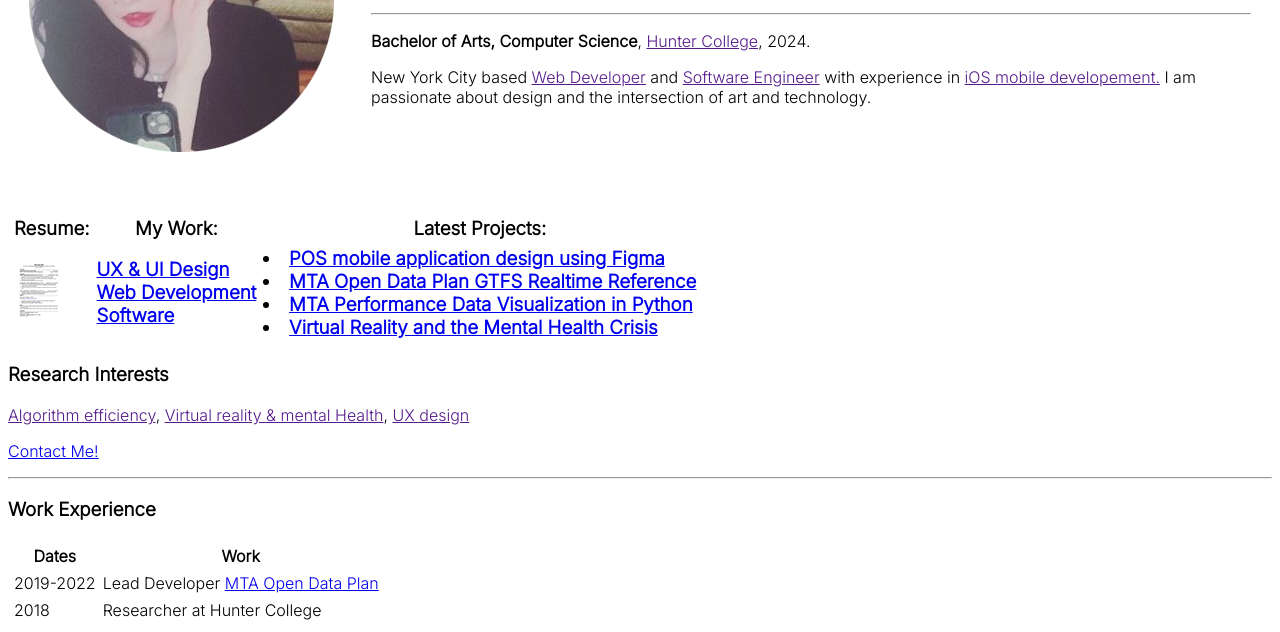
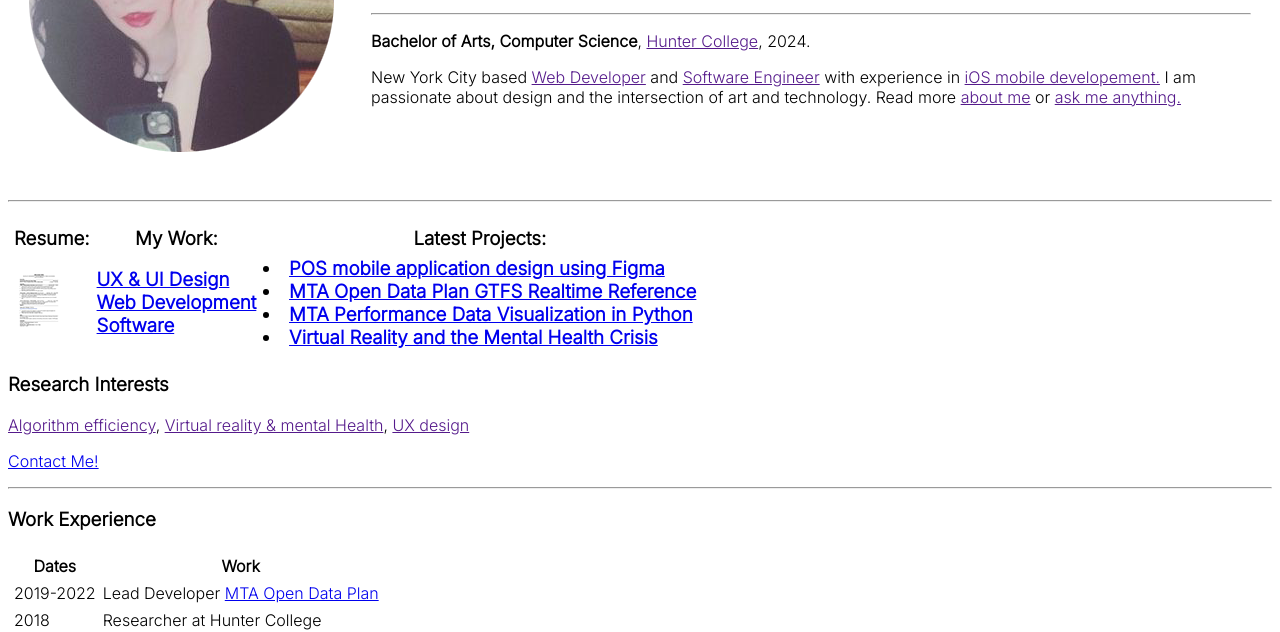
Before and after one commit to miaskyelena/mia-elena-website, a plain HTML site: page index.html in a window 1280 px wide. Shown: the part 182-814 px from the top of the page. Drawn offline with Linux system fonts and the light colour scheme.

Commit message:
Added <hr> tag and updated work history 6

```diff
--- a/index.html
+++ b/index.html
@@ -20,11 +20,14 @@
         <hr>
         <p><strong>Bachelor of Arts, Computer Science</strong>, <a href>Hunter College</a>, 2024.</p>
         <p>New York City based <a href>Web Developer</a> and <a href>Software Engineer</a> with experience in <a href>iOS mobile developement.</a> I am passionate about design and the intersection of art and technology.
+            Read more <a href>about me</a> or <a href>ask me anything.</a>
         </td>
 
      </table>
 
-<h3>
+    <hr>
+
+    <h3>
     <table cellspacing = "5">
         <thead>
             <tr>
```
